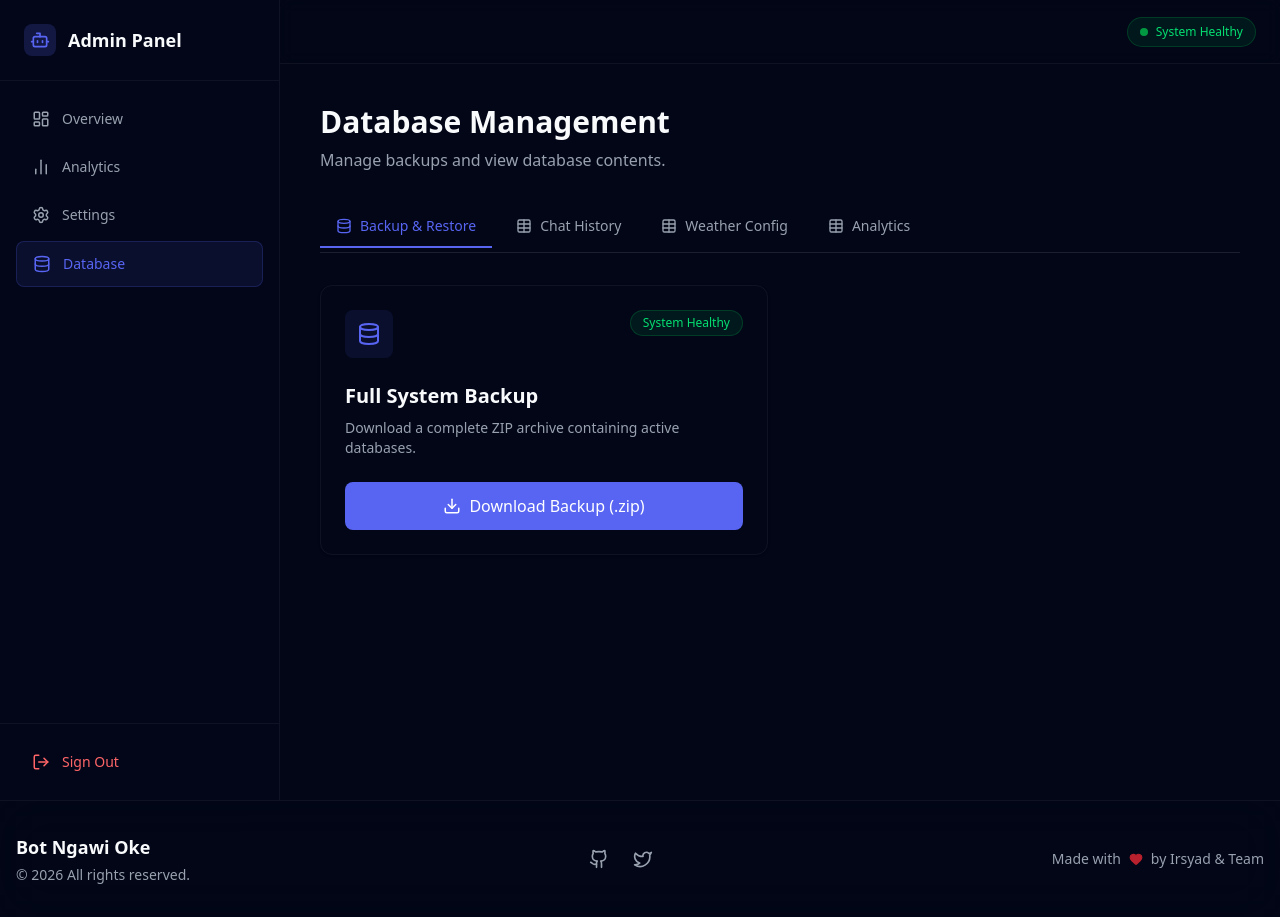
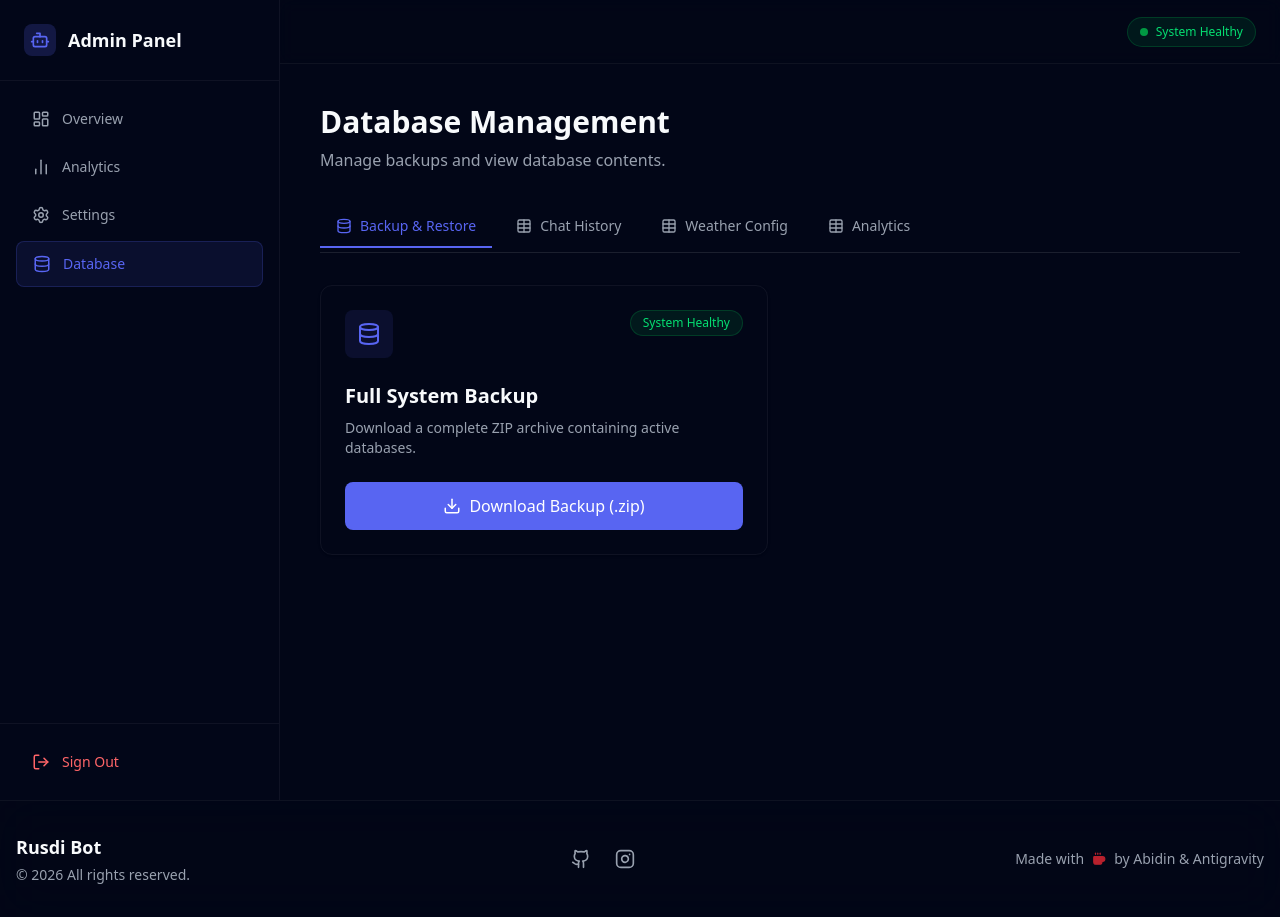
Before and after one commit to irsyaddza/bot-ngawi-oke, a Next.js app in the folder web/: page /admin/database in a window 1280 px wide. Built offline with nearby package versions, Linux system fonts and the light colour scheme.

Commit message:
style: improve

```diff
--- a/web/app/layout.tsx
+++ b/web/app/layout.tsx
@@ -15,8 +15,8 @@ const geistMono = Geist_Mono({
 });
 
 export const metadata: Metadata = {
-  title: "Create Next App",
-  description: "Generated by create next app",
+  title: "Rusdi Bot",
+  description: "From Ngawi to All of Us",
 };
 
 export default function RootLayout({
--- a/web/components/Footer.tsx
+++ b/web/components/Footer.tsx
@@ -1,6 +1,6 @@
 'use client';
 
-import { Github, Heart, Twitter } from 'lucide-react';
+import { Github, Coffee, Instagram } from 'lucide-react';
 import Link from 'next/link';
 
 export default function Footer() {
@@ -11,7 +11,7 @@ export default function Footer() {
 
                     {/* Brand / Copyright */}
                     <div className="text-center md:text-left">
-                        <div className="font-bold text-lg mb-1">Bot Ngawi Oke</div>
+                        <div className="font-bold text-lg mb-1">Rusdi Bot</div>
                         <p className="text-sm text-gray-400">
                             &copy; {new Date().getFullYear()} All rights reserved.
                         </p>
@@ -27,18 +27,18 @@ export default function Footer() {
                             <Github size={20} />
                         </Link>
                         <Link
-                            href="#"
+                            href="https://www.instagram.com/irsyaddza"
                             className="text-gray-400 hover:text-white transition-colors"
                         >
-                            <Twitter size={20} />
+                            <Instagram size={20} />
                         </Link>
                     </div>
 
                     {/* Made with love */}
                     <div className="flex items-center gap-2 text-sm text-gray-400">
                         <span>Made with</span>
-                        <Heart size={14} className="text-red-500 fill-red-500 animate-pulse" />
-                        <span>by Irsyad & Team</span>
+                        <Coffee size={14} className="text-red-500 fill-red-500 animate-pulse" />
+                        <span>by Abidin & Antigravity</span>
                     </div>
                 </div>
             </div>
```
